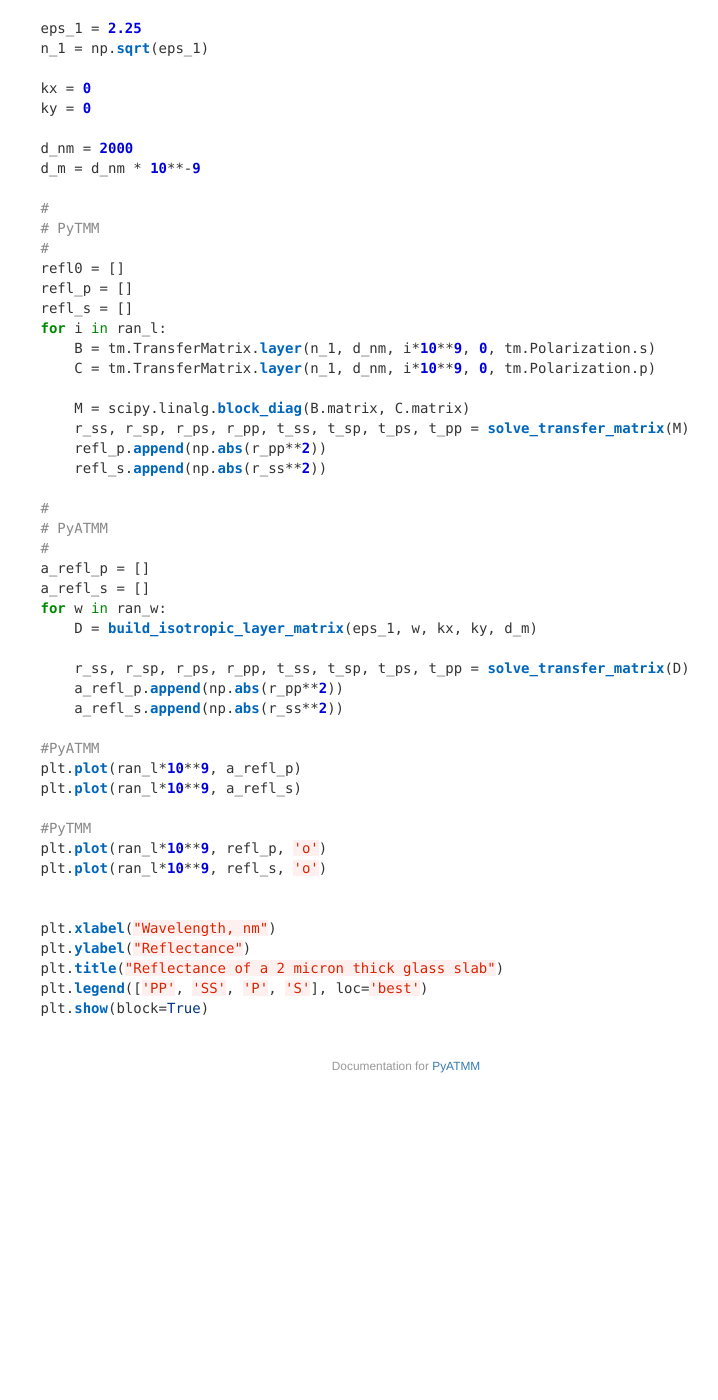
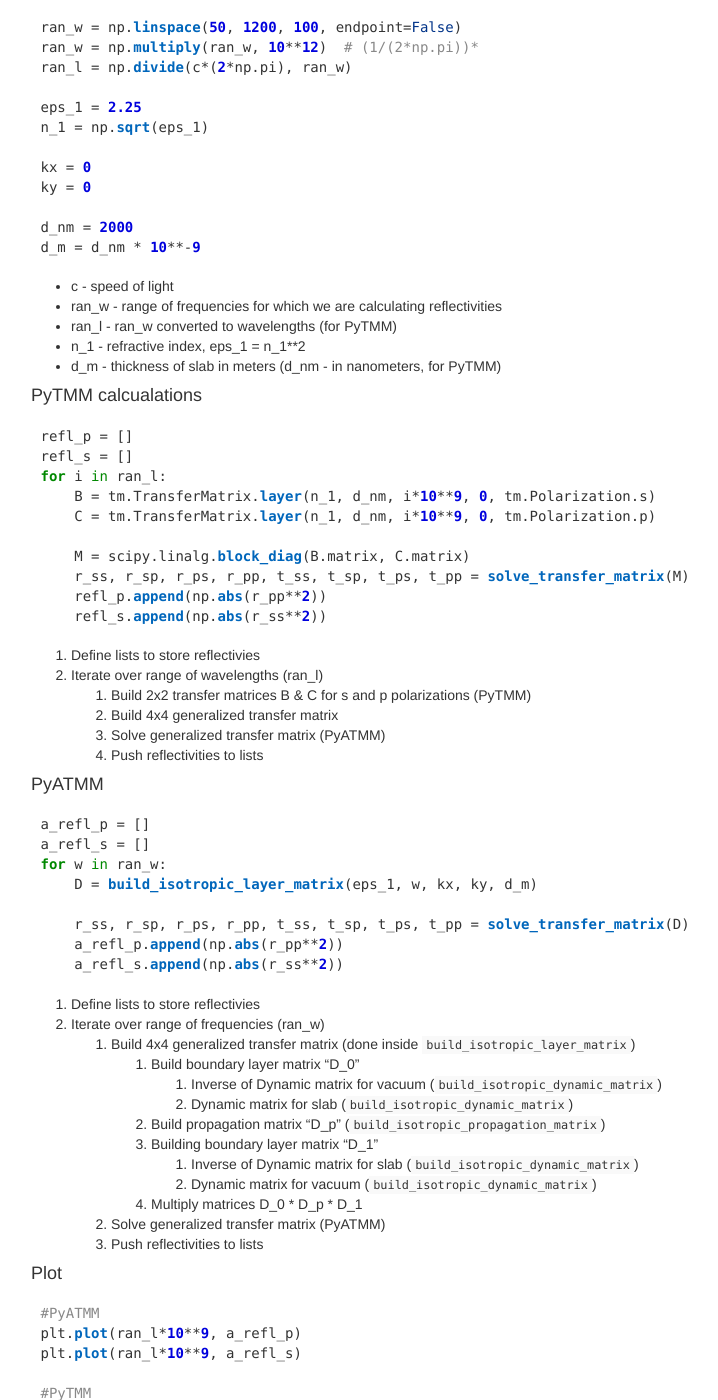
Before and after one commit to kitchenknif/PyATMM, a Jekyll site: the page built from _posts/2016-03-10-isotropic-slab.md, in a window 1280 px wide and 1400 px high, scrolled down 505 px. Shown: the whole window, without its empty margins (234-952 px from the left). Built offline with Jekyll 4.4.1, drawn with Linux system fonts in a browser that asks for light colours; before the commit the page ends 1600 px from its top, so only the background shows below that; some of the changed text lies outside the part shown.

Commit message:
isotropic exapmle

````diff
--- a/_posts/2016-03-10-isotropic-slab.md
+++ b/_posts/2016-03-10-isotropic-slab.md
@@ -4,6 +4,9 @@ title: "Isotropic slab"
 category: tut
 date: 2016-03-10 20:36:10
 ---
+This example models the reflectivity of a 2-micron thick isotropic slab with a refractive index of 1.5.
+
+#### Imports
 
 ```python
 import numpy as np
@@ -14,11 +17,13 @@ import PyTMM.transferMatrix as tm
 
 from PyATMM.isotropicTransferMatrix import *
 from PyATMM.transferMatrix import solve_transfer_matrix
+```
+* PyTMM is used for checking PyATMM's work.
 
-#
-# Setup
-#
+#### Setup
+Define all the variables used to describe the system
 
+```python
 c = 299792458  # m/c
 
 ran_w = np.linspace(50, 1200, 100, endpoint=False)
@@ -33,11 +38,16 @@ ky = 0
 
 d_nm = 2000
 d_m = d_nm * 10**-9
+```
+* c - speed of light
+* ran_w - range of frequencies for which we are calculating reflectivities
+* ran_l - ran_w converted to wavelengths (for PyTMM)
+* n_1 - refractive index, eps_1 = n_1**2
+* d_m - thickness of slab in meters (d_nm - in nanometers, for PyTMM)
 
-#
-# PyTMM
-#
-refl0 = []
+#### PyTMM calcualations
+
+```python
 refl_p = []
 refl_s = []
 for i in ran_l:
@@ -48,10 +58,18 @@ for i in ran_l:
     r_ss, r_sp, r_ps, r_pp, t_ss, t_sp, t_ps, t_pp = solve_transfer_matrix(M)
     refl_p.append(np.abs(r_pp**2))
     refl_s.append(np.abs(r_ss**2))
+```
 
-#
-# PyATMM
-#
+1. Define lists to store reflectivies
+2. Iterate over range of wavelengths (ran_l)
+    1. Build 2x2 transfer matrices B & C for s and p polarizations (PyTMM)
+    2. Build 4x4 generalized transfer matrix
+    3. Solve generalized transfer matrix (PyATMM)
+    4. Push reflectivities to lists
+
+#### PyATMM
+
+```python
 a_refl_p = []
 a_refl_s = []
 for w in ran_w:
@@ -60,7 +78,24 @@ for w in ran_w:
     r_ss, r_sp, r_ps, r_pp, t_ss, t_sp, t_ps, t_pp = solve_transfer_matrix(D)
     a_refl_p.append(np.abs(r_pp**2))
     a_refl_s.append(np.abs(r_ss**2))
+```
 
+1. Define lists to store reflectivies
+2. Iterate over range of frequencies (ran_w)
+    1. Build 4x4 generalized transfer matrix (done inside ```build_isotropic_layer_matrix```)
+        1. Build boundary layer matrix "D_0"
+            1. Inverse of Dynamic matrix for vacuum (```build_isotropic_dynamic_matrix```)
+            2. Dynamic matrix for slab (```build_isotropic_dynamic_matrix```)
+        2. Build propagation matrix  "D_p" (```build_isotropic_propagation_matrix```)
+        3. Building boundary layer matrix  "D_1"
+            1. Inverse of Dynamic matrix for slab (```build_isotropic_dynamic_matrix```)
+            2. Dynamic matrix for vacuum (```build_isotropic_dynamic_matrix```)
+        4. Multiply matrices D_0 * D_p * D_1
+    3. Solve generalized transfer matrix (PyATMM)
+    4. Push reflectivities to lists
+
+#### Plot
+```python
 #PyATMM
 plt.plot(ran_l*10**9, a_refl_p)
 plt.plot(ran_l*10**9, a_refl_s)
@@ -69,7 +104,6 @@ plt.plot(ran_l*10**9, a_refl_s)
 plt.plot(ran_l*10**9, refl_p, 'o')
 plt.plot(ran_l*10**9, refl_s, 'o')
 
-
 plt.xlabel("Wavelength, nm")
 plt.ylabel("Reflectance")
 plt.title("Reflectance of a 2 micron thick glass slab")
````
Also changed, not shown: _posts/2016-03-10-usage.md (+1 -0 lines).
